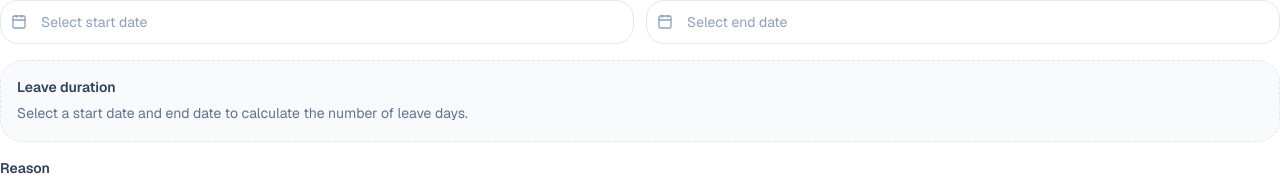
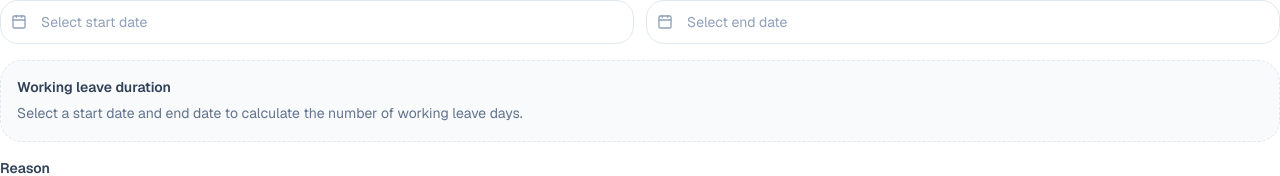
Before and after one commit to ndrew98/HRM, a Next.js app in the folder milife-hrm/: page /leave in a window 1280 px wide. Both pictures are taken after a click on the button "Apply Leave". Shown: the part 466-642 px from the top of the page. Built offline with nearby package versions, Linux system fonts and the light colour scheme.

Commit message:
Exclude weekends from leave days

```diff
--- a/milife-hrm/src/app/features/leave/components/ApplyLeaveSheet.tsx
+++ b/milife-hrm/src/app/features/leave/components/ApplyLeaveSheet.tsx
@@ -3,7 +3,7 @@
 import { useMemo, useState } from "react";
 import { Plus } from "lucide-react";
 import { toast } from "sonner";
-import { differenceInCalendarDays, format } from "date-fns";
+import { eachDayOfInterval, format, isWeekend } from "date-fns";
 
 import { DatePicker } from "@/app/components/shared/DatePicker";
 import { leaveTypes } from "@/app/features/leave/data";
@@ -26,6 +26,18 @@ import {
 } from "@/components/ui/select";
 import { Textarea } from "@/components/ui/textarea";
 
+// Helper function to calculate the number of leave days, excluding weekends
+function calculateWorkingLeaveDays(startDate: Date, endDate: Date) {
+  const days = eachDayOfInterval({
+    start: startDate,
+    end: endDate,
+  });
+
+  const workingDays = days.filter((day) => !isWeekend(day));
+
+  return workingDays.length;
+}
+
 export function ApplyLeaveSheet() {
   const [leaveTypeId, setLeaveTypeId] = useState("");
   const [startDate, setStartDate] = useState<Date | undefined>();
@@ -42,7 +54,7 @@ export function ApplyLeaveSheet() {
       return 0;
     }
 
-    return differenceInCalendarDays(endDate, startDate) + 1;
+    return calculateWorkingLeaveDays(startDate, endDate);
   }, [startDate, endDate]);
 
   const hasValidDates = Boolean(startDate && endDate && totalLeaveDays > 0);
@@ -78,6 +90,11 @@ export function ApplyLeaveSheet() {
 
             if (endDate < startDate) {
               toast.error("End date cannot be before start date.");
+              return;
+            }
+
+            if (totalLeaveDays === 0) {
+              toast.error("Selected dates do not include any working days.");
               return;
             }
 
@@ -132,7 +149,7 @@ export function ApplyLeaveSheet() {
           {hasValidDates ? (
             <div className="rounded-3xl border border-emerald-100 bg-emerald-50 p-4">
               <p className="text-sm font-semibold text-emerald-800">
-                Leave duration
+                Working leave duration
               </p>
 
               <p className="mt-2 text-3xl font-bold tracking-tight text-emerald-950">
@@ -141,6 +158,10 @@ export function ApplyLeaveSheet() {
 
               <p className="mt-1 text-sm leading-6 text-emerald-700">
                 {format(startDate!, "PPP")} to {format(endDate!, "PPP")}
+              </p>
+
+              <p className="mt-1 text-xs font-medium text-emerald-700">
+                Weekends are excluded from this calculation.
               </p>
 
               {selectedLeaveType ? (
@@ -160,12 +181,12 @@ export function ApplyLeaveSheet() {
           ) : (
             <div className="rounded-3xl border border-dashed border-slate-200 bg-slate-50 p-4">
               <p className="text-sm font-semibold text-slate-700">
-                Leave duration
+                Working leave duration
               </p>
 
               <p className="mt-1 text-sm leading-6 text-slate-500">
                 Select a start date and end date to calculate the number of
-                leave days.
+                working leave days.
               </p>
             </div>
           )}
```
